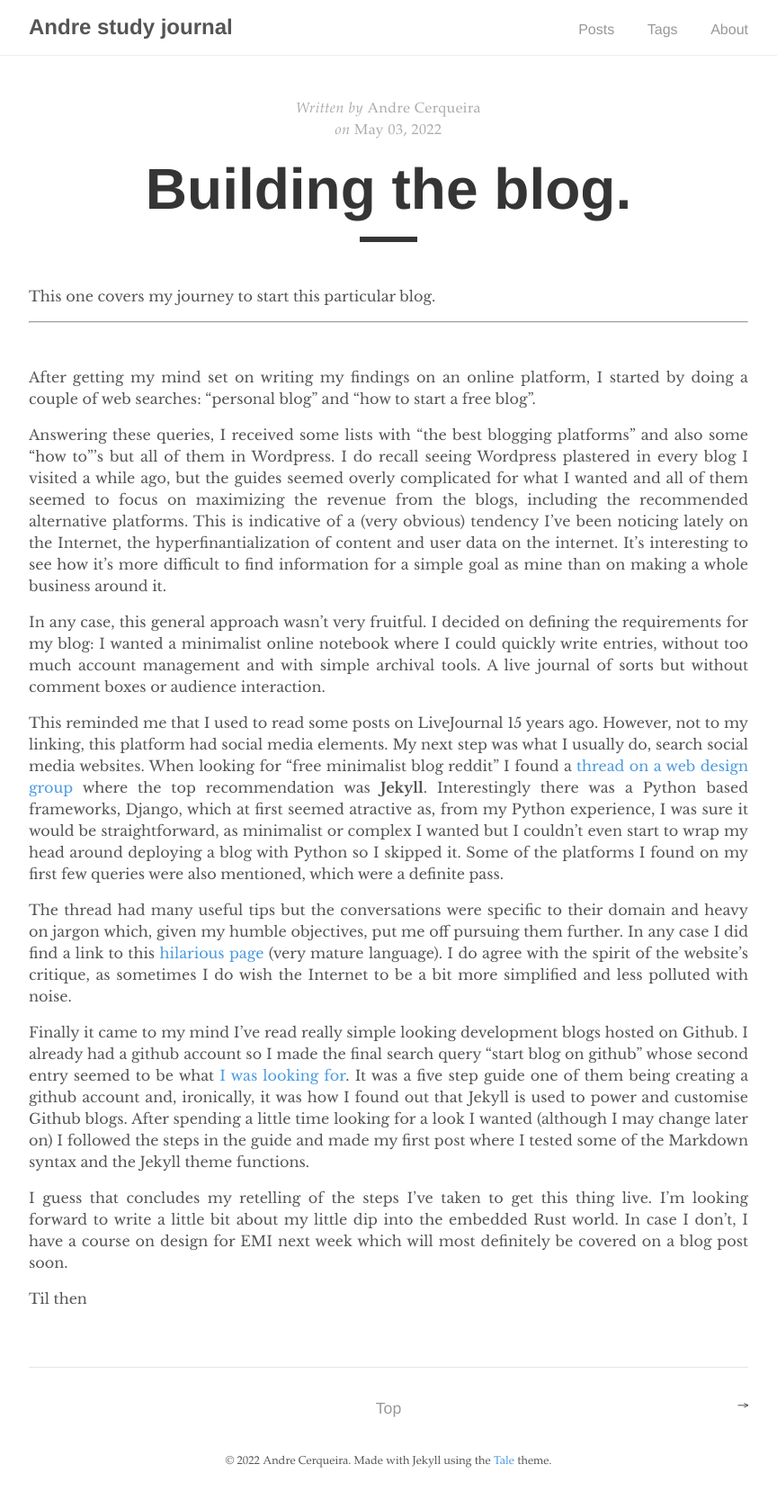
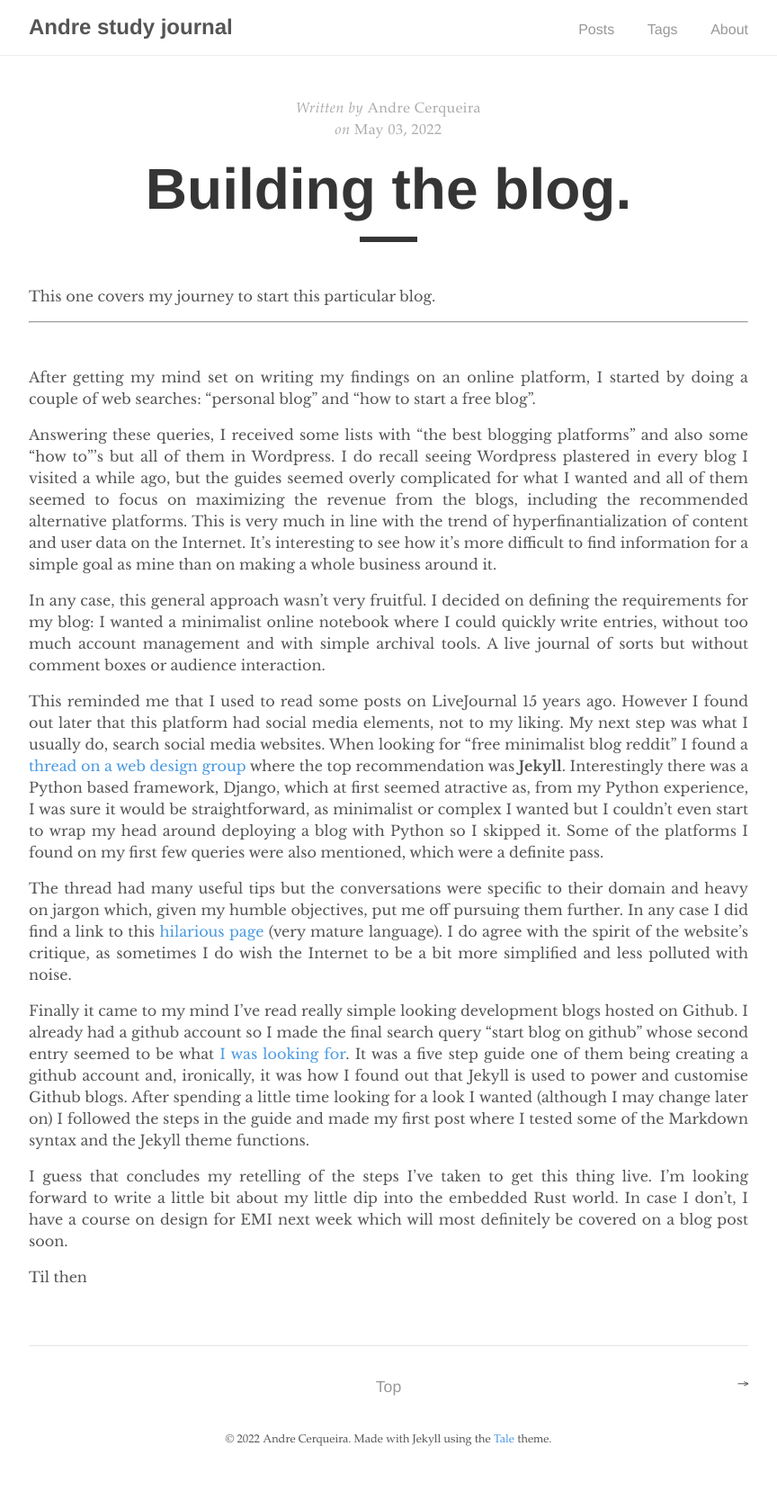
Before and after one commit to doutordre/doutordre.github.io, a Jekyll site: the page built from _posts/2022-05-03-how-I-created-my-blog.md, in a window 1280 px wide. Shown: the whole page at 90% size, without its empty margins (208-1072 px from the left). Built offline with Jekyll 4.4.1, drawn with Linux system fonts in a browser that asks for light colours; after the commit the page ends 1643 px from its top, so only the background shows below that.

Commit message:
Update 2022-05-03-how-I-created-my-blog.md

```diff
--- a/_posts/2022-05-03-how-I-created-my-blog.md
+++ b/_posts/2022-05-03-how-I-created-my-blog.md
@@ -11,11 +11,11 @@ This one covers my journey to start this particular blog.<!--more-->
 
 After getting my mind set on writing my findings on an online platform, I started by doing a couple of web searches: "personal blog" and "how to start a free blog".
 
-Answering these queries, I received some lists with "the best blogging platforms" and also some "how to"'s but all of them in Wordpress. I do recall seeing Wordpress plastered in every blog I visited a while ago, but the guides seemed overly complicated for what I wanted and all of them seemed to focus on maximizing the revenue from the blogs, including the recommended alternative platforms. This is indicative of a (very obvious) tendency I've been noticing lately on the Internet, the hyperfinantialization of content and user data on the internet. It's interesting to see how it's more difficult to find information for a simple goal as mine than on making a whole business around it.
+Answering these queries, I received some lists with "the best blogging platforms" and also some "how to"'s but all of them in Wordpress. I do recall seeing Wordpress plastered in every blog I visited a while ago, but the guides seemed overly complicated for what I wanted and all of them seemed to focus on maximizing the revenue from the blogs, including the recommended alternative platforms. This is very much in line with the trend of hyperfinantialization of content and user data on the Internet. It's interesting to see how it's more difficult to find information for a simple goal as mine than on making a whole business around it.
 
 In any case, this general approach wasn't very fruitful. I decided on defining the requirements for my blog: I wanted a minimalist online notebook where I could quickly write entries, without too much account management and with simple archival tools. A live journal of sorts but without comment boxes or audience interaction.
 
-This reminded me that I used to read some posts on LiveJournal 15 years ago. However, not to my linking, this platform had social media elements. My next step was what I usually do, search social media websites. When looking for "free minimalist blog reddit" I found a [thread on a web design group](https://old.reddit.com/r/web_design/comments/6hxaw8/tips_for_creating_a_minimalist_blog_without_using/) where the top recommendation was **Jekyll**. Interestingly there was a Python based frameworks, Django, which at first seemed atractive as, from my Python experience, I was sure it would be straightforward, as minimalist or complex I wanted but I couldn't even start to wrap my head around deploying a blog with Python so I skipped it. Some of the platforms I found on my first few queries were also mentioned, which were a definite pass.
+This reminded me that I used to read some posts on LiveJournal 15 years ago. However I found out later that this platform had social media elements, not to my liking. My next step was what I usually do, search social media websites. When looking for "free minimalist blog reddit" I found a [thread on a web design group](https://old.reddit.com/r/web_design/comments/6hxaw8/tips_for_creating_a_minimalist_blog_without_using/) where the top recommendation was **Jekyll**. Interestingly there was a Python based framework, Django, which at first seemed atractive as, from my Python experience, I was sure it would be straightforward, as minimalist or complex I wanted but I couldn't even start to wrap my head around deploying a blog with Python so I skipped it. Some of the platforms I found on my first few queries were also mentioned, which were a definite pass.
 
 The thread had many useful tips but the conversations were specific to their domain and heavy on jargon which, given my humble objectives, put me off pursuing them further. In any case I did find a link to this [hilarious page](http://motherfuckingwebsite.com) (very mature language). I do agree with the spirit of the website's critique, as sometimes I do wish the Internet to be a bit more simplified and less polluted with noise.
 
```
